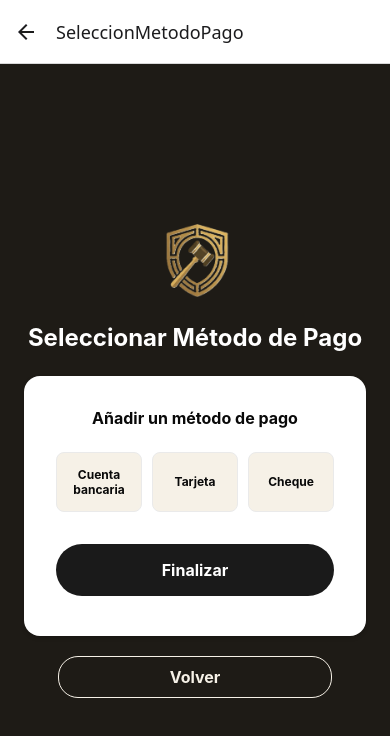
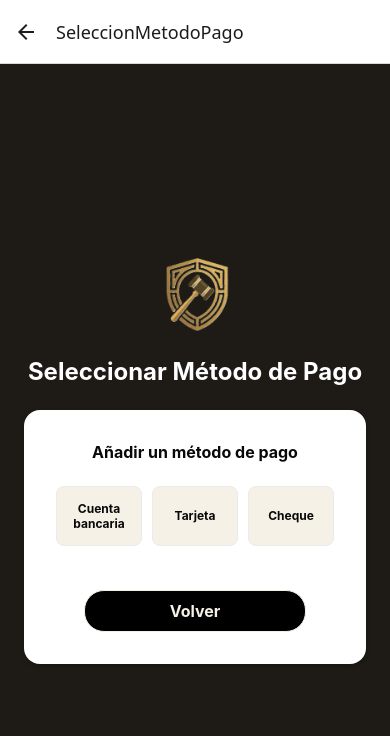
Before and after one commit to Antonioo-Wu/Gavel-Gold, a React Native app in the folder mobile/: screen /SeleccionMetodoPago in a window 390 px wide. Shown: the top 736 px of the page. Built offline with nearby package versions, Linux system fonts and the light colour scheme.

Commit message:
fix/arreglo flujo en seleccion de metodos de pago para que el botón 'Volver' vuelva a perfil o creación de cuenta dependiendo el caso

```diff
--- a/mobile/app/CuentaUsuario/UsuarioMediosPago.jsx
+++ b/mobile/app/CuentaUsuario/UsuarioMediosPago.jsx
@@ -158,7 +158,7 @@ export default function UsuarioMediosPago() {
                   )}
 
                   {/* 3. BOTONES INTEGRADOS ADENTRO */}
-                  <TouchableOpacity style={styles.addButton} onPress={() => navigation.navigate('SeleccionMetodoPago')}>
+                  <TouchableOpacity style={styles.addButton} onPress={() => navigation.navigate('SeleccionMetodoPago', { origen: 'UsuarioMediosPago' })}>
                     <Text style={styles.addButtonText}>Añadir nuevo método</Text>
                   </TouchableOpacity>
 
--- a/mobile/app/Puja/MisPujas.jsx
+++ b/mobile/app/Puja/MisPujas.jsx
@@ -41,7 +41,7 @@ export default function MisPujas() {
   const renderItem = ({ item }) => (
     <TouchableOpacity
       style={styles.cardContainer}
-      onPress={() => navigation.navigate('DetalleSubasta', { subastaId: item.id })}
+      onPress={() => navigation.navigate('SubastaDetalles', { subastaId: item.id })}
     >
       <View style={styles.cardContent}>
         <Text style={styles.cardTitle}>{item.titulo}</Text>
--- a/mobile/app/Registro/MetodosdePago/MetodoPagoCheque.jsx
+++ b/mobile/app/Registro/MetodosdePago/MetodoPagoCheque.jsx
@@ -1,5 +1,5 @@
 import React, { useState } from 'react';
-import { View, Text, ScrollView} from 'react-native';
+import { View, Text, ScrollView } from 'react-native';
 import { useNavigation } from '@react-navigation/native';
 import FormCard from '../../../components/FormCard';
 import CustomInput from '../../../components/CustomInput';
@@ -95,8 +95,8 @@ export default function MetodoPagoCheque() {
           <ActionButton text="Subir Comprobante (PDF)" variant="outline" onPress={() => { }} />
 
           <View style={styles.buttons}>
-          <ActionButton text="Volver" variant="outline" onPress={() => navigation.navigate('SeleccionMetodoPago')} />
-          <ActionButton text={isLoading ? "Guardando..." : "Continuar"} variant="solid" onPress={() => navigation.navigate('SeleccionMetodoPago')} />
+            <ActionButton text="Volver" variant="outline" onPress={() => navigation.goBack()} />
+            <ActionButton text={isLoading ? "Guardando..." : "Continuar"} variant="solid" onPress={handleGuardarCheque} />
           </View>
         </FormCard>
       </ScrollView>
--- a/mobile/app/Registro/MetodosdePago/MetodoPagoCuentaBancaria.jsx
+++ b/mobile/app/Registro/MetodosdePago/MetodoPagoCuentaBancaria.jsx
@@ -83,8 +83,8 @@ export default function MetodoPagoCuentaBancaria() {
           <CustomInput label="Número de cuenta" placeholder="Número de cuenta" value={cuenta} onChangeText={setCuenta} />
 
           <View style={styles.buttons}>
-                  <ActionButton text="Volver" variant="outline" onPress={() => navigation.navigate('SeleccionMetodoPago')} />
-                  <ActionButton text={isLoading ? "Guardando..." : "Continuar"} variant="solid" onPress={() => navigation.navigate('SeleccionMetodoPago')} />
+            <ActionButton text="Volver" variant="outline" onPress={() => navigation.goBack()} />
+            <ActionButton text={isLoading ? "Guardando..." : "Continuar"} variant="solid" onPress={handleGuardarCuenta} />
           </View>
         </FormCard>
       </ScrollView>
--- a/mobile/app/Registro/MetodosdePago/MetodoPagoTarjeta.jsx
+++ b/mobile/app/Registro/MetodosdePago/MetodoPagoTarjeta.jsx
@@ -87,8 +87,8 @@ export default function MetodoPagoTarjeta() {
           <CustomInput label="País" placeholder="Ingrese el país" value={pais} onChangeText={setPais} />
 
           <View style={styles.buttons}>
-                  <ActionButton text="Volver" variant="outline" onPress={() => navigation.navigate('SeleccionMetodoPago')} />
-                  <ActionButton text={isLoading ? "Guardando..." : "Continuar"} variant="solid" onPress={() => navigation.navigate('SeleccionMetodoPago')} />
+            <ActionButton text="Volver" variant="outline" onPress={() => navigation.goBack()} />
+            <ActionButton text={isLoading ? "Guardando..." : "Continuar"} variant="solid" onPress={handleGuardarTarjeta} />
           </View>
         </FormCard>
       </ScrollView>
--- a/mobile/app/Registro/SeleccionMetodoPago.jsx
+++ b/mobile/app/Registro/SeleccionMetodoPago.jsx
@@ -1,8 +1,7 @@
-import React, {useState} from 'react';
+import React from 'react';
 import { View, Text, TouchableOpacity, Image } from 'react-native';
-import { useNavigation, useRoute } from '@react-navigation/native'; // Importar useRoute
+import { useNavigation, useRoute } from '@react-navigation/native';
 import FormCard from '../../components/FormCard';
-import ActionButton from '../../components/ActionButton';
 
 import { seleccionMetodoStyles as styles } from '../../styles/metodosDePago/SeleccionMetodoPago';
 
@@ -10,22 +9,18 @@ export default function SeleccionMetodoPago() {
   const navigation = useNavigation();
   const route = useRoute();
 
-  // Recibimos el origen ('Registro' o 'Perfil')
   const { origen } = route.params || {};
 
   const handleVolver = () => {
     if (origen === 'UsuarioMediosPago') {
-      // Si vino desde el perfil, lo direccionamos explícitamente allí
-      navigation.navigate('Perfil');
+      navigation.navigate('UsuarioMediosPago');
     } else {
-      // Si vino desde el registro, limpia el stack hacia atrás (vuelve a GenerarPassword)
-      navigation.goBack();
+      navigation.navigate('RegistroExito');
     }
   };
 
   return (
     <View style={styles.containerDark}>
-
       <View style={styles.containerCenter}>
         <Image source={require('../../assets/logos/logotipo.png')} style={styles.logo} />
       </View>
@@ -36,27 +31,24 @@ export default function SeleccionMetodoPago() {
         <Text style={styles.headerCentered}>Añadir un método de pago</Text>
 
         <View style={styles.paymentRow}>
-          <TouchableOpacity style={styles.paymentBtn} onPress={() => navigation.navigate('MetodoPagoCuentaBancaria')}>
+          {/* Para mantener el origen en caso de que vayan a la tarjeta y vuelvan, lo pasamos por las dudas */}
+          <TouchableOpacity style={styles.paymentBtn} onPress={() => navigation.navigate('MetodoPagoCuentaBancaria', { origen })}>
             <Text style={styles.paymentBtnText}>Cuenta bancaria</Text>
           </TouchableOpacity>
 
-          <TouchableOpacity style={styles.paymentBtn} onPress={() => navigation.navigate('MetodoPagoTarjeta')}>
+          <TouchableOpacity style={styles.paymentBtn} onPress={() => navigation.navigate('MetodoPagoTarjeta', { origen })}>
             <Text style={styles.paymentBtnText}>Tarjeta</Text>
           </TouchableOpacity>
 
-          <TouchableOpacity style={styles.paymentBtn} onPress={() => navigation.navigate('MetodoPagoCheque')}>
+          <TouchableOpacity style={styles.paymentBtn} onPress={() => navigation.navigate('MetodoPagoCheque', { origen })}>
             <Text style={styles.paymentBtnText}>Cheque</Text>
           </TouchableOpacity>
         </View>
 
-        <ActionButton text="Finalizar" variant="solid" onPress={() => navigation.navigate('RegistroExito')} />
+        <TouchableOpacity style={styles.backButton} onPress={handleVolver}>
+          <Text style={styles.backButtonText}>Volver</Text>
+        </TouchableOpacity>
       </FormCard>
-
-      {/* Botón de Atrás corregido */}
-      <TouchableOpacity style={styles.backButton} onPress={handleVolver}>
-        <Text style={styles.backButtonText}>Volver</Text>
-      </TouchableOpacity>
-
     </View>
   );
 }
--- a/mobile/styles/metodosDePago/SeleccionMetodoPago.js
+++ b/mobile/styles/metodosDePago/SeleccionMetodoPago.js
@@ -3,7 +3,7 @@ import { StyleSheet } from 'react-native';
 export const seleccionMetodoStyles = StyleSheet.create({
   containerDark: {
     flex: 1,
-    backgroundColor: '#1E1B16', // Fondo oscuro característico
+    backgroundColor: '#1E1B16',
     padding: 24,
     justifyContent: 'center'
   },
@@ -30,20 +30,18 @@ export const seleccionMetodoStyles = StyleSheet.create({
     fontWeight: 'bold',
     color: '#090909',
   },
-
-  // --- Fila de botones de pago ---
   paymentRow: {
     flexDirection: 'row',
     justifyContent: 'space-between',
-    gap: 10, // Espacio entre los 3 botones
+    gap: 10,
     marginBottom: 24,
   },
   paymentBtn: {
-    backgroundColor: '#F6F1E7', // Color crema
+    backgroundColor: '#F6F1E7',
     paddingVertical: 14,
     paddingHorizontal: 5,
     borderRadius: 8,
-    flex: 1, // Para que los 3 ocupen el mismo ancho
+    flex: 1,
     alignItems: 'center',
     justifyContent: 'center',
     borderWidth: 1,
@@ -55,12 +53,9 @@ export const seleccionMetodoStyles = StyleSheet.create({
     color: '#090909',
     textAlign: 'center',
   },
-
-  // --- Contenedor del Botón Volver ---
-  // --- Botón Volver con Borde ---
   backButton: {
     marginTop: 20,
-    backgroundColor: 'transparent',
+    backgroundColor: 'black',
     borderWidth: 1.5,
     borderColor: '#F6F1E7',
     borderRadius: 20,
@@ -71,7 +66,7 @@ export const seleccionMetodoStyles = StyleSheet.create({
     width: '80%',
   },
   backButtonText: {
-    color: '#F6F1E7',               // Texto del mismo color que el borde
+    color: '#F6F1E7',
     fontSize: 16,
     fontWeight: 'bold',
   }
```
Lines whose indentation alone changed are shown as unchanged.
